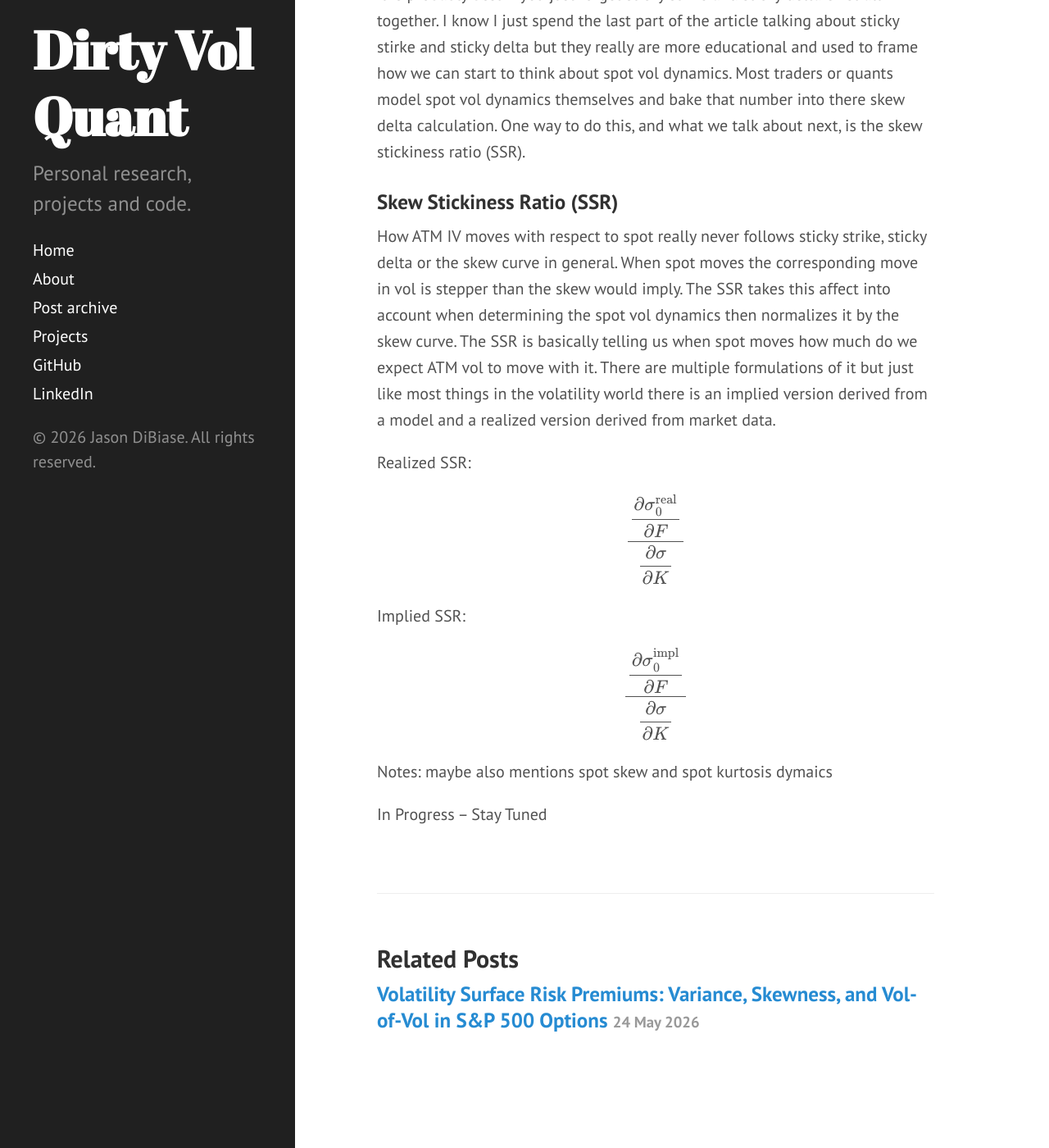
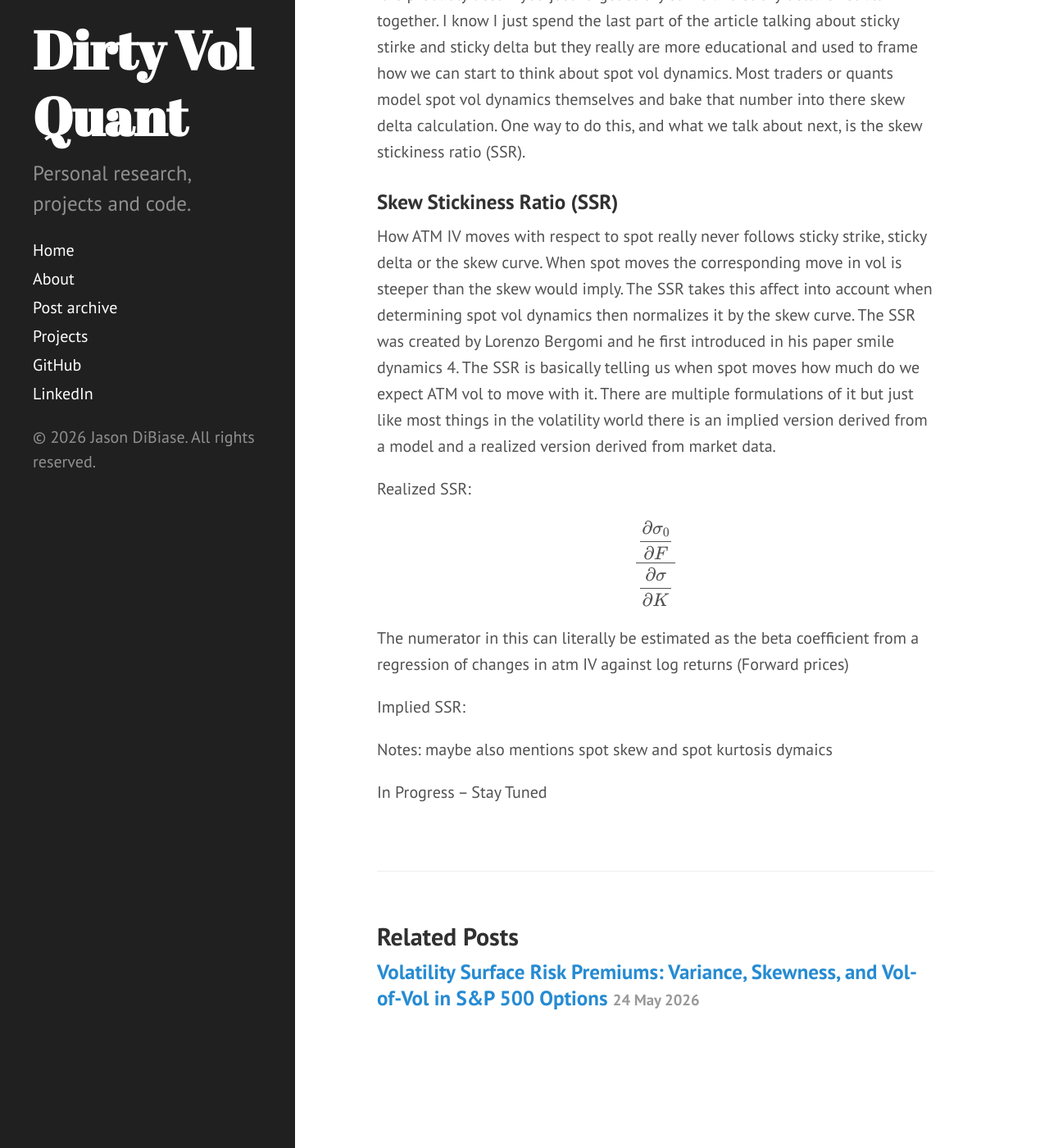
Before and after one commit to dibiasej/dibiasej.github.io, a Jekyll site: the page built from _posts/2026-06-07-Fixed-Strike-Floating-Strike-Spot-Vol-Dynamics-And-The-Skew-Stickiness-Ratio-Part-1.md, in a window 1280 px wide and 1400 px high, scrolled down 9196 px. Shown: the whole window at 82% size. Built offline with Jekyll 4.4.1, drawn with Linux system fonts in a browser that asks for light colours; Markdown is read by kramdown in place of the engine named in the settings.

Commit message:
added vol

```diff
--- a/_posts/2026-06-07-Fixed-Strike-Floating-Strike-Spot-Vol-Dynamics-And-The-Skew-Stickiness-Ratio-Part-1.md
+++ b/_posts/2026-06-07-Fixed-Strike-Floating-Strike-Spot-Vol-Dynamics-And-The-Skew-Stickiness-Ratio-Part-1.md
@@ -110,21 +110,19 @@ $$
 Each regime dynamic gives us a different skew delta. Under sticky delta our skew delta is greater than BS delta, under sticky local vol it is greater under sticky strike we get the same as BS delta. Skew delta is a big topic and there are many different formulas for it and can be model dependent. How important are these regime dynamics to trading though? To quote Benn Eifert once again it is probably best if you just forget sticky strike and sticky delta exist all together. I know I just spend the last part of the article talking about sticky stirke and sticky delta but they really are more educational and used to frame how we can start to think about spot vol dynamics. Most traders or quants model spot vol dynamics themselves and bake that number into there skew delta calculation. One way to do this, and what we talk about next, is the skew stickiness ratio (SSR).
 
 ### Skew Stickiness Ratio (SSR)
-How ATM IV moves with respect to spot really never follows sticky strike, sticky delta or the skew curve in general. When spot moves the corresponding move in vol is stepper than the skew would imply. The SSR takes this affect into account when determining the spot vol dynamics then normalizes it by the skew curve. The SSR is basically telling us when spot moves how much do we expect ATM vol to move with it. There are multiple formulations of it but just like most things in the volatility world there is an implied version derived from a model and a realized version derived from market data.
+How ATM IV moves with respect to spot really never follows sticky strike, sticky delta or the skew curve. When spot moves the corresponding move in vol is steeper than the skew would imply. The SSR takes this affect into account when determining spot vol dynamics then normalizes it by the skew curve. The SSR was created by Lorenzo Bergomi and he first introduced in his paper smile dynamics 4. The SSR is basically telling us when spot moves how much do we expect ATM vol to move with it. There are multiple formulations of it but just like most things in the volatility world there is an implied version derived from a model and a realized version derived from market data.
 
 Realized SSR:
 
 $$
-\frac{\dfrac{\partial \sigma_{0}^{\mathrm{real}}}{\partial F}}
+\frac{\dfrac{\partial \sigma_{0}}{\partial F}}
      {\dfrac{\partial \sigma}{\partial K}}
 $$
 
+The numerator in this can literally be estimated as the beta coefficient from a regression of changes in atm IV against log returns (Forward prices)
+
 Implied SSR:
 
-$$
-\frac{\dfrac{\partial \sigma_{0}^{\mathrm{impl}}}{\partial F}}
-     {\dfrac{\partial \sigma}{\partial K}}
-$$
 
 Notes: maybe also mentions spot skew and spot kurtosis dymaics
 
```
